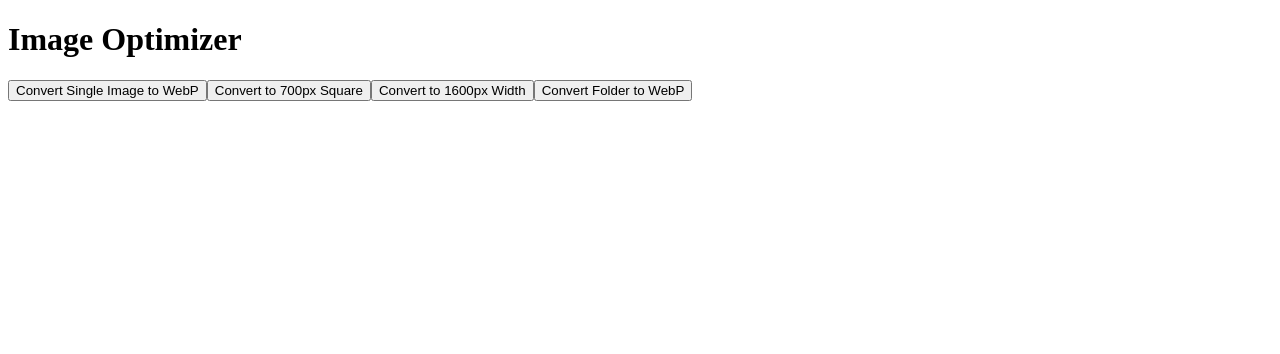
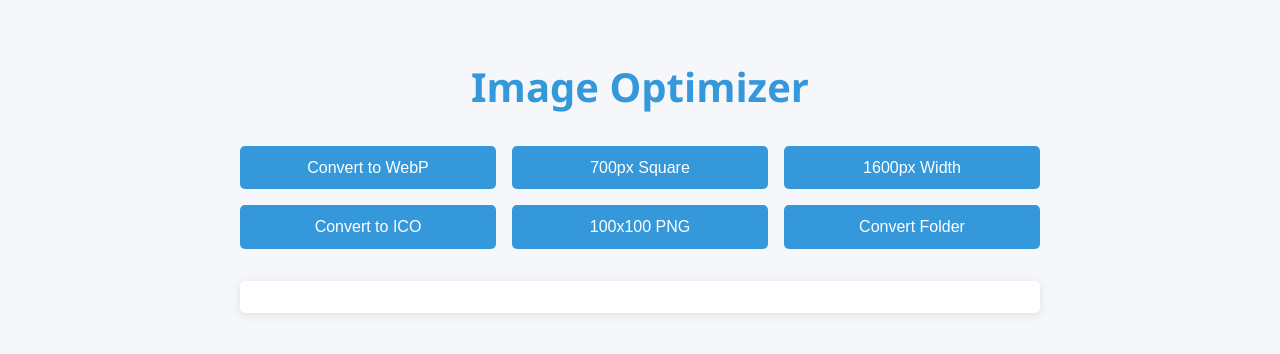
Before and after one commit to Ktopper/img-optimizer-tauri, a React (Vite) app: page / in a window 1280 px wide. Shown: the top 354 px of the page. Built offline with nearby package versions, Linux system fonts and the light colour scheme.

Commit message:
add butons

```diff
--- a/src/App.css
+++ b/src/App.css
@@ -1,116 +1,73 @@
-.logo.vite:hover {
-  filter: drop-shadow(0 0 2em #747bff);
+:root {
+  --primary-color: #3498db;
+  --secondary-color: #2ecc71;
+  --background-color: #f5f7fa;
+  --text-color: #34495e;
+  --button-hover-color: #2980b9;
 }
 
-.logo.react:hover {
-  filter: drop-shadow(0 0 2em #61dafb);
-}
-:root {
-  font-family: Inter, Avenir, Helvetica, Arial, sans-serif;
-  font-size: 16px;
-  line-height: 24px;
-  font-weight: 400;
-
-  color: #0f0f0f;
-  background-color: #f6f6f6;
-
-  font-synthesis: none;
-  text-rendering: optimizeLegibility;
-  -webkit-font-smoothing: antialiased;
-  -moz-osx-font-smoothing: grayscale;
-  -webkit-text-size-adjust: 100%;
+body {
+  font-family: 'Segoe UI', Tahoma, Geneva, Verdana, sans-serif;
+  background-color: var(--background-color);
+  color: var(--text-color);
+  margin: 0;
+  padding: 0;
 }
 
-.container {
-  margin: 0;
-  padding-top: 10vh;
-  display: flex;
-  flex-direction: column;
-  justify-content: center;
-  text-align: center;
-}
-
-.logo {
-  height: 6em;
-  padding: 1.5em;
-  will-change: filter;
-  transition: 0.75s;
-}
-
-.logo.tauri:hover {
-  filter: drop-shadow(0 0 2em #24c8db);
-}
-
-.row {
-  display: flex;
-  justify-content: center;
-}
-
-a {
-  font-weight: 500;
-  color: #646cff;
-  text-decoration: inherit;
-}
-
-a:hover {
-  color: #535bf2;
+.App {
+  max-width: 800px;
+  margin: 0 auto;
+  padding: 2rem;
 }
 
 h1 {
+  color: var(--primary-color);
   text-align: center;
+  font-size: 2.5rem;
+  margin-bottom: 2rem;
 }
 
-input,
-button {
-  border-radius: 8px;
-  border: 1px solid transparent;
-  padding: 0.6em 1.2em;
-  font-size: 1em;
-  font-weight: 500;
-  font-family: inherit;
-  color: #0f0f0f;
-  background-color: #ffffff;
-  transition: border-color 0.25s;
-  box-shadow: 0 2px 2px rgba(0, 0, 0, 0.2);
+.button-container {
+  display: grid;
+  grid-template-columns: repeat(auto-fit, minmax(200px, 1fr));
+  gap: 1rem;
+  margin-bottom: 2rem;
 }
 
 button {
+  background-color: var(--primary-color);
+  color: white;
+  border: none;
+  padding: 0.8rem 1.2rem;
+  font-size: 1rem;
+  border-radius: 5px;
   cursor: pointer;
+  transition: background-color 0.3s ease;
 }
 
 button:hover {
-  border-color: #396cd8;
-}
-button:active {
-  border-color: #396cd8;
-  background-color: #e8e8e8;
+  background-color: var(--button-hover-color);
 }
 
-input,
-button {
-  outline: none;
+.status {
+  background-color: white;
+  border-radius: 5px;
+  padding: 1rem;
+  box-shadow: 0 2px 10px rgba(0, 0, 0, 0.1);
+  text-align: center;
+  font-weight: bold;
 }
 
-#greet-input {
-  margin-right: 5px;
-}
-
-@media (prefers-color-scheme: dark) {
-  :root {
-    color: #f6f6f6;
-    background-color: #2f2f2f;
+@media (max-width: 600px) {
+  .App {
+    padding: 1rem;
   }
 
-  a:hover {
-    color: #24c8db;
+  h1 {
+    font-size: 2rem;
   }
 
-  input,
-  button {
-    color: #ffffff;
-    background-color: #0f0f0f98;
-  }
-  button:active {
-    background-color: #0f0f0f69;
+  .button-container {
+    grid-template-columns: 1fr;
   }
 }
--- a/src/App.jsx
+++ b/src/App.jsx
@@ -1,6 +1,7 @@
 import React from 'react';
 import { invoke } from '@tauri-apps/api/tauri';
 import { open } from '@tauri-apps/api/dialog';
+import './App.css';
 
 function App() {
   const [status, setStatus] = React.useState('');
@@ -26,11 +27,15 @@ function App() {
   return (
     <div className="App">
       <h1>Image Optimizer</h1>
-      <button onClick={() => handleConversion('image', 'webp')}>Convert Single Image to WebP</button>
-      <button onClick={() => handleConversion('image', 'square700')}>Convert to 700px Square</button>
-      <button onClick={() => handleConversion('image', 'width1600')}>Convert to 1600px Width</button>
-      <button onClick={() => handleConversion('folder', 'webp')}>Convert Folder to WebP</button>
-      <p>{status}</p>
+      <div className="button-container">
+        <button onClick={() => handleConversion('image', 'webp')}>Convert to WebP</button>
+        <button onClick={() => handleConversion('image', 'square700')}>700px Square</button>
+        <button onClick={() => handleConversion('image', 'width1600')}>1600px Width</button>
+        <button onClick={() => handleConversion('image', 'ico')}>Convert to ICO</button>
+        <button onClick={() => handleConversion('image', 'png100')}>100x100 PNG</button>
+        <button onClick={() => handleConversion('folder', 'webp')}>Convert Folder</button>
+      </div>
+      <div className="status">{status}</div>
     </div>
   );
 }
```
Also changed, not shown: src-tauri/src/node-backend/convert.cjs (+42 -3 lines).
